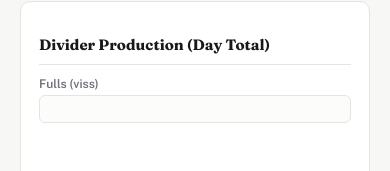
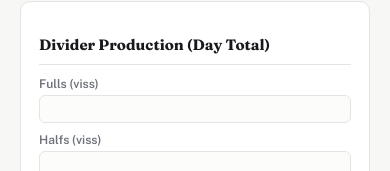
Before and after one commit to ghostmk7/MK-Cashew, a React (Vite) app: page / in a window 390 px wide. Both pictures are taken after a click on the button "Dividers". Shown: the part 673-844 px from the top of the page. Built offline with nearby package versions, Linux system fonts and the light colour scheme.

Commit message:
Fix huge vertical gap in mobile divider production layout

```diff
--- a/src/components/tabs/EntryTab.jsx
+++ b/src/components/tabs/EntryTab.jsx
@@ -85,7 +85,7 @@ export function EntryTab({
           <div style={{ ...ST.card2, marginTop: 24 }}>
             <h3 style={ST.cardTitle}>Divider Production (Day Total)</h3>
             <div style={{ display: "flex", gap: isMobile ? 10 : 16, flexDirection: isMobile ? "column" : "row" }}>
-              <div style={{ flex: "1 1 140px" }}>
+              <div style={{ flex: isMobile ? "none" : "1 1 140px", width: "100%" }}>
                 <div style={ST.mobileLabel}>Fulls (viss)</div>
                 <FormulaInput
                   value={day.dividerProduction?.fulls ?? ""}
@@ -93,7 +93,7 @@ export function EntryTab({
                   w="100%"
                 />
               </div>
-              <div style={{ flex: "1 1 140px" }}>
+              <div style={{ flex: isMobile ? "none" : "1 1 140px", width: "100%" }}>
                 <div style={ST.mobileLabel}>Halfs (viss)</div>
                 <FormulaInput
                   value={day.dividerProduction?.halfs ?? ""}
--- a/src/utils/styles.js
+++ b/src/utils/styles.js
@@ -19,7 +19,7 @@ export const ST = {
   pastNotice: { background: "#FBF3D9", border: "1px solid #E9D896", color: "#7A5C00", fontSize: 13, padding: "8px 14px", borderRadius: 8, marginBottom: 14 },
 
   segControl: { display: "inline-flex", background: "#EDECE7", borderRadius: 10, padding: 3, marginBottom: 16 },
-  segBtn: { padding: "7px 16px", border: "none", background: "none", borderRadius: 8, fontSize: 13, fontWeight: 600, color: "#6E7079", cursor: "pointer" },
+  segBtn: { padding: "7px 16px", border: "none", background: "none", borderRadius: 8, fontSize: 13, fontWeight: 600, color: "#6E7079", cursor: "pointer", outline: "none", WebkitTapHighlightColor: "transparent" },
   segBtnActive: { background: "#fff", color: "#17181C", boxShadow: "0 1px 2px rgba(0,0,0,0.08)" },
 
   statsRow: { display: "flex", gap: 10, marginBottom: 16, flexWrap: "wrap" },
```
